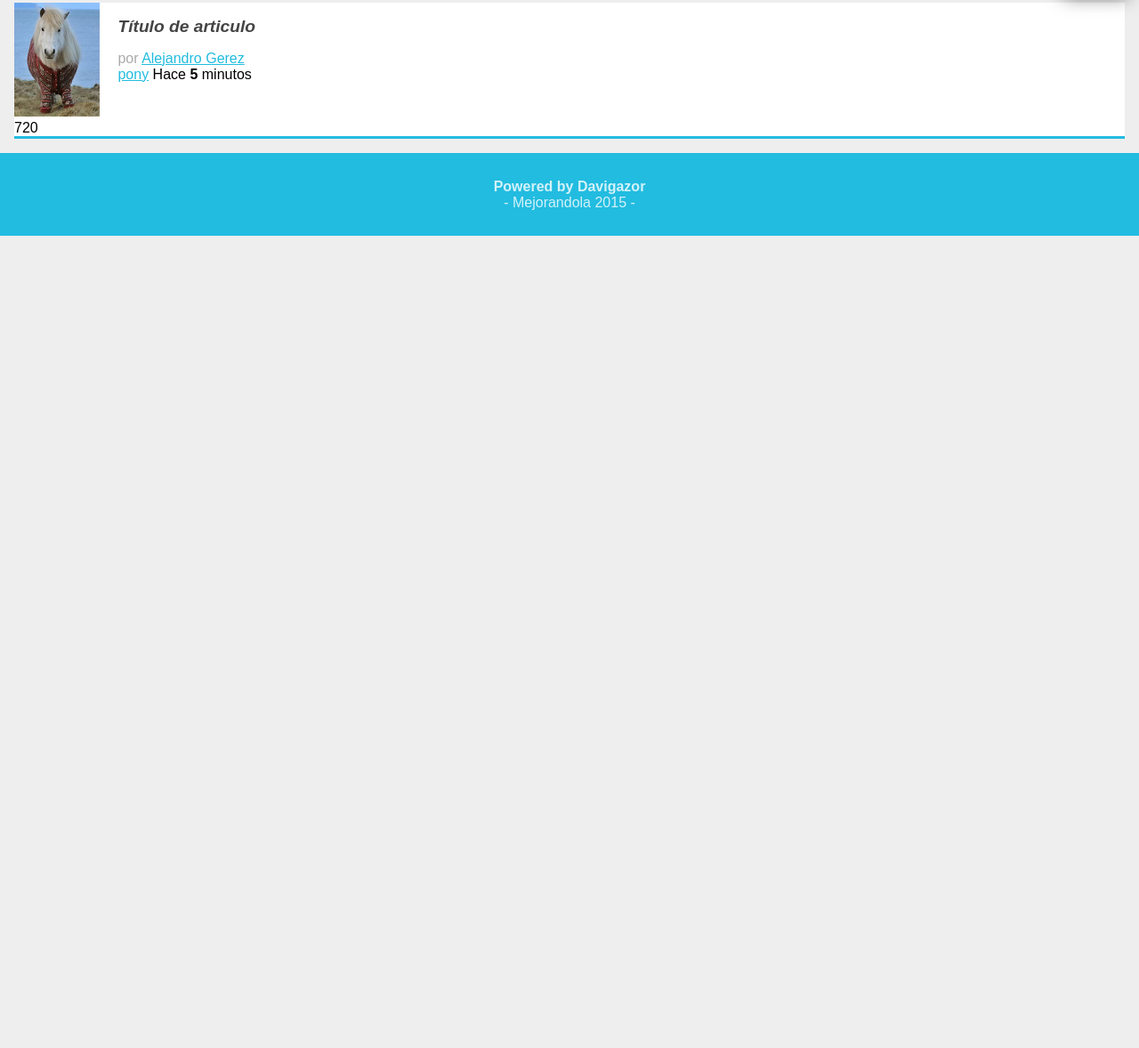
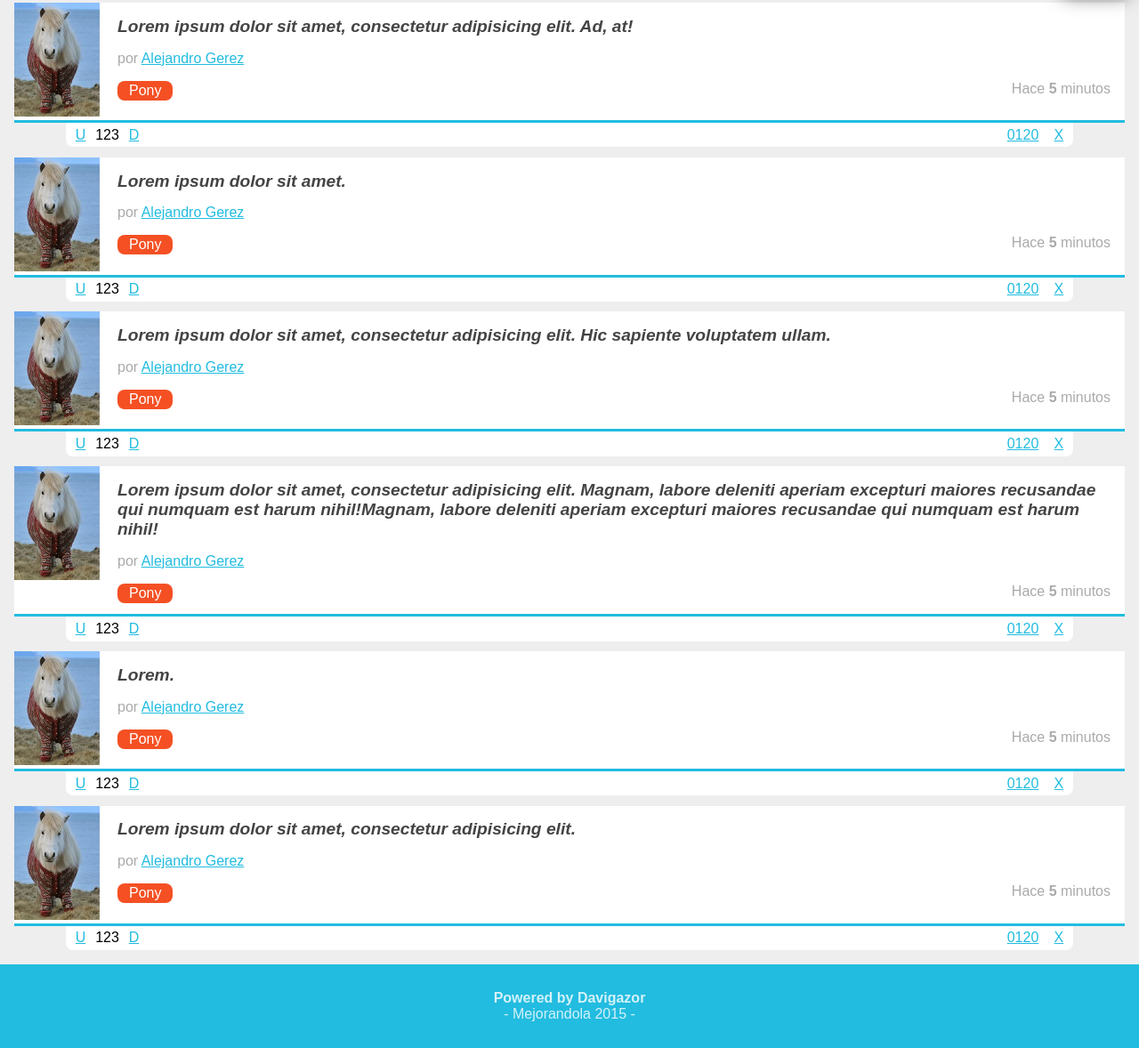
Before and after one commit to davidses/Puls2014, a plain HTML site: page index.html in a window 1280 px wide. Shown: the part 116-1294 px from the top of the page at 89% size. Before the commit the page ends 800 px from the top, so only its background shows below. Drawn offline with Linux system fonts and the light colour scheme.

Commit message:
Clase 2 COMPLETA
Esperando font-icon con leonidas.

```diff
--- a/css/index.css
+++ b/css/index.css
@@ -25,8 +25,8 @@ header #logo img{
 header #titulo_header{
 	display: inline-block;
 	margin-right: 0.5em;
+	max-width: 65%;
 	vertical-align: top;
-	max-width: 65%;
 }
 header #titulo_header h1{
 	font-size: 16px;
@@ -34,25 +34,24 @@ header #titulo_header h1{
 }
 header #avatar{
 	position: absolute;
+	right: 0;
 	top: 0;
-	right: 0;
 }
 header #avatar img{
 	border-radius:50%;
+	padding: 0.4em 0.5em 0.3em 0.3em;
 	width: 55px;
-	padding: 0.4em 0.5em 0.3em 0.3em;
 }
 
 nav{
-	position: relative;
 	background: #80BCA3;
 	padding: 0 0.5em;
+	position: relative;
 }
 nav ul #publicar_nav{
 	position: absolute;
 	right: 0;
 	top: -0.3em;
-
 }
 nav ul #publicar_nav a{
 	background: #22BCE0;
@@ -80,46 +79,89 @@ nav ul li a{
 	text-decoration: none;
 }
 footer{
+	background: #22BCE0;
+	color: rgba(255,255,255,0.8);
 	padding: 0.8em;
-	background: #22BCE0;
 	text-align: center;
-	color: rgba(255,255,255,0.8);
 }
 
 #contenido{
 	margin: 1em;
 }
 
-#contenido .item{
+#contenido .item .item_principal{
 	background: white;
-	border-bottom: 3px solid #22BCE0
+	border-bottom: 3px solid #22BCE0;
+	display: -webkit-flex;
+	display: -moz-flex;
+	display: -ms-flex;
+	display: -o-flex;
+	display: flex;
 }
 #contenido .item .imagen_item{
-	display: inline-block;
+	width: 100px;
 }
 #contenido .item .imagen_item img{
+	margin-right: 1em;
 	width: 96px;
-	margin-right: 1em;
 }
 #contenido .item .contenido_derecha{
-	display: inline-block;
-	vertical-align: top;
+	margin-left: 1em;
+	-webkit-flex: 1;
+	-moz-flex: 1;
+	-ms-flex: 1;
+	-o-flex: 1;
+	flex: 1;
 }
 #contenido .item .titulo_item{
 	font-size: 1.2em;
 	font-style: italic;
 }
+
 #contenido .item .titulo_item a{
+	color: #444;
 	text-decoration: none;
-	color: #444;
 }
 #contenido .item .autor_item{
 	color: #AAA;
 }
 #contenido .item .datos_item{
-
+	margin: 1em 0;
+	text-align: right;
+}
+#contenido .item .datos_item .tag_item{
+	background: #F45024;
+	border-radius: 0.5em;
+	color: white;
+	float: left;
+	padding: 2px 13px;
+	text-decoration: none;
+}
+#contenido .item .datos_item .fecha_item{
+	color: #AAA;
+	margin-right: 1em;
 }
 
+#contenido .item .item_footer{
+	background: white;
+	border-radius: 0 0 0.5em 0.5em;
+	display: table;
+	margin: 0 auto 0.7em auto;
+	padding: 0.3em;
+	width: 90%;
+}
+#contenido .item .item_footer .item_footer_left{
+	display: table-cell;
+	width: 30%;
+}
+#contenido .item .item_footer .item_footer_right{
+	display: table-cell;
+	text-align: right;
+	width: 70%;
+}
+#contenido .item .item_footer a{
+	margin: 0 0.4em;
+}
 
 footer p:first-child{
 	margin-bottom: 0;
--- a/index.html
+++ b/index.html
@@ -39,31 +39,207 @@
 
 	<section id="contenido">
 		<article class="item">
+			<div class="item_principal">
 				<figure class="imagen_item">
 					<img src="img/imagen.jpg" alt="">
 				</figure>
 				<div class="contenido_derecha">
 					<h2 class="titulo_item">
 						<a href="#">
-						Título de articulo
+							Lorem ipsum dolor sit amet, consectetur adipisicing elit. Ad, at!
 						</a>
 					</h2>
 					<div class="autor_item">
 						por <a href="#">Alejandro Gerez</a>
 					</div>
 					<div class="datos_item">
-					<a href="#" class="tag_item">pony</a>
+						<a href="#" class="tag_item">Pony</a>
 						<span class="fecha_item">
 							Hace <strong>5</strong> minutos
 						</span>
 					</div>
 				</div>
-			<div class="votacion">
-				<a href="#" class="up"></a>
-				720
-				<a href="#" class="down"></a>
-				<a href="#" class="comentarios_item"></a>
-				<a href="#" class="guardar_item"></a>
+			</div>
+			<div class="item_footer">
+			<div class="item_footer_left">
+				<a href="#" class="up">U</a>
+				123
+				<a href="#" class="down">D</a>
+			</div>
+			<div class="item_footer_right">
+				<a href="#" class="comentarios_item">0120</a>
+				<a href="#" class="guardar_item">X</a>
+			</div>
+			</div>
+		</article>
+		<article class="item">
+			<div class="item_principal">
+				<figure class="imagen_item">
+					<img src="img/imagen.jpg" alt="">
+				</figure>
+				<div class="contenido_derecha">
+					<h2 class="titulo_item">
+						<a href="#">
+							Lorem ipsum dolor sit amet.
+						</a>
+					</h2>
+					<div class="autor_item">
+						por <a href="#">Alejandro Gerez</a>
+					</div>
+					<div class="datos_item">
+						<a href="#" class="tag_item">Pony</a>
+						<span class="fecha_item">
+							Hace <strong>5</strong> minutos
+						</span>
+					</div>
+				</div>
+			</div>
+			<div class="item_footer">
+			<div class="item_footer_left">
+				<a href="#" class="up">U</a>
+				123
+				<a href="#" class="down">D</a>
+			</div>
+			<div class="item_footer_right">
+				<a href="#" class="comentarios_item">0120</a>
+				<a href="#" class="guardar_item">X</a>
+			</div>
+			</div>
+		</article>
+		<article class="item">
+			<div class="item_principal">
+				<figure class="imagen_item">
+					<img src="img/imagen.jpg" alt="">
+				</figure>
+				<div class="contenido_derecha">
+					<h2 class="titulo_item">
+						<a href="#">
+							Lorem ipsum dolor sit amet, consectetur adipisicing elit. Hic sapiente voluptatem ullam.
+						</a>
+					</h2>
+					<div class="autor_item">
+						por <a href="#">Alejandro Gerez</a>
+					</div>
+					<div class="datos_item">
+						<a href="#" class="tag_item">Pony</a>
+						<span class="fecha_item">
+							Hace <strong>5</strong> minutos
+						</span>
+					</div>
+				</div>
+			</div>
+			<div class="item_footer">
+			<div class="item_footer_left">
+				<a href="#" class="up">U</a>
+				123
+				<a href="#" class="down">D</a>
+			</div>
+			<div class="item_footer_right">
+				<a href="#" class="comentarios_item">0120</a>
+				<a href="#" class="guardar_item">X</a>
+			</div>
+			</div>
+		</article>
+		<article class="item">
+			<div class="item_principal">
+				<figure class="imagen_item">
+					<img src="img/imagen.jpg" alt="">
+				</figure>
+				<div class="contenido_derecha">
+					<h2 class="titulo_item">
+						<a href="#">
+							Lorem ipsum dolor sit amet, consectetur adipisicing elit. Magnam, labore deleniti aperiam excepturi maiores recusandae qui numquam est harum nihil!Magnam, labore deleniti aperiam excepturi maiores recusandae qui numquam est harum nihil!
+						</a>
+					</h2>
+					<div class="autor_item">
+						por <a href="#">Alejandro Gerez</a>
+					</div>
+					<div class="datos_item">
+						<a href="#" class="tag_item">Pony</a>
+						<span class="fecha_item">
+							Hace <strong>5</strong> minutos
+						</span>
+					</div>
+				</div>
+			</div>
+			<div class="item_footer">
+			<div class="item_footer_left">
+				<a href="#" class="up">U</a>
+				123
+				<a href="#" class="down">D</a>
+			</div>
+			<div class="item_footer_right">
+				<a href="#" class="comentarios_item">0120</a>
+				<a href="#" class="guardar_item">X</a>
+			</div>
+			</div>
+		</article>
+		<article class="item">
+			<div class="item_principal">
+				<figure class="imagen_item">
+					<img src="img/imagen.jpg" alt="">
+				</figure>
+				<div class="contenido_derecha">
+					<h2 class="titulo_item">
+						<a href="#">
+							Lorem.
+						</a>
+					</h2>
+					<div class="autor_item">
+						por <a href="#">Alejandro Gerez</a>
+					</div>
+					<div class="datos_item">
+						<a href="#" class="tag_item">Pony</a>
+						<span class="fecha_item">
+							Hace <strong>5</strong> minutos
+						</span>
+					</div>
+				</div>
+			</div>
+			<div class="item_footer">
+			<div class="item_footer_left">
+				<a href="#" class="up">U</a>
+				123
+				<a href="#" class="down">D</a>
+			</div>
+			<div class="item_footer_right">
+				<a href="#" class="comentarios_item">0120</a>
+				<a href="#" class="guardar_item">X</a>
+			</div>
+			</div>
+		</article>
+		<article class="item">
+			<div class="item_principal">
+				<figure class="imagen_item">
+					<img src="img/imagen.jpg" alt="">
+				</figure>
+				<div class="contenido_derecha">
+					<h2 class="titulo_item">
+						<a href="#">
+							Lorem ipsum dolor sit amet, consectetur adipisicing elit.
+						</a>
+					</h2>
+					<div class="autor_item">
+						por <a href="#">Alejandro Gerez</a>
+					</div>
+					<div class="datos_item">
+						<a href="#" class="tag_item">Pony</a>
+						<span class="fecha_item">
+							Hace <strong>5</strong> minutos
+						</span>
+					</div>
+				</div>
+			</div>
+			<div class="item_footer">
+			<div class="item_footer_left">
+				<a href="#" class="up">U</a>
+				123
+				<a href="#" class="down">D</a>
+			</div>
+			<div class="item_footer_right">
+				<a href="#" class="comentarios_item">0120</a>
+				<a href="#" class="guardar_item">X</a>
+			</div>
 			</div>
 		</article>
 	</section>
```
Lines whose indentation alone changed are shown as unchanged.
